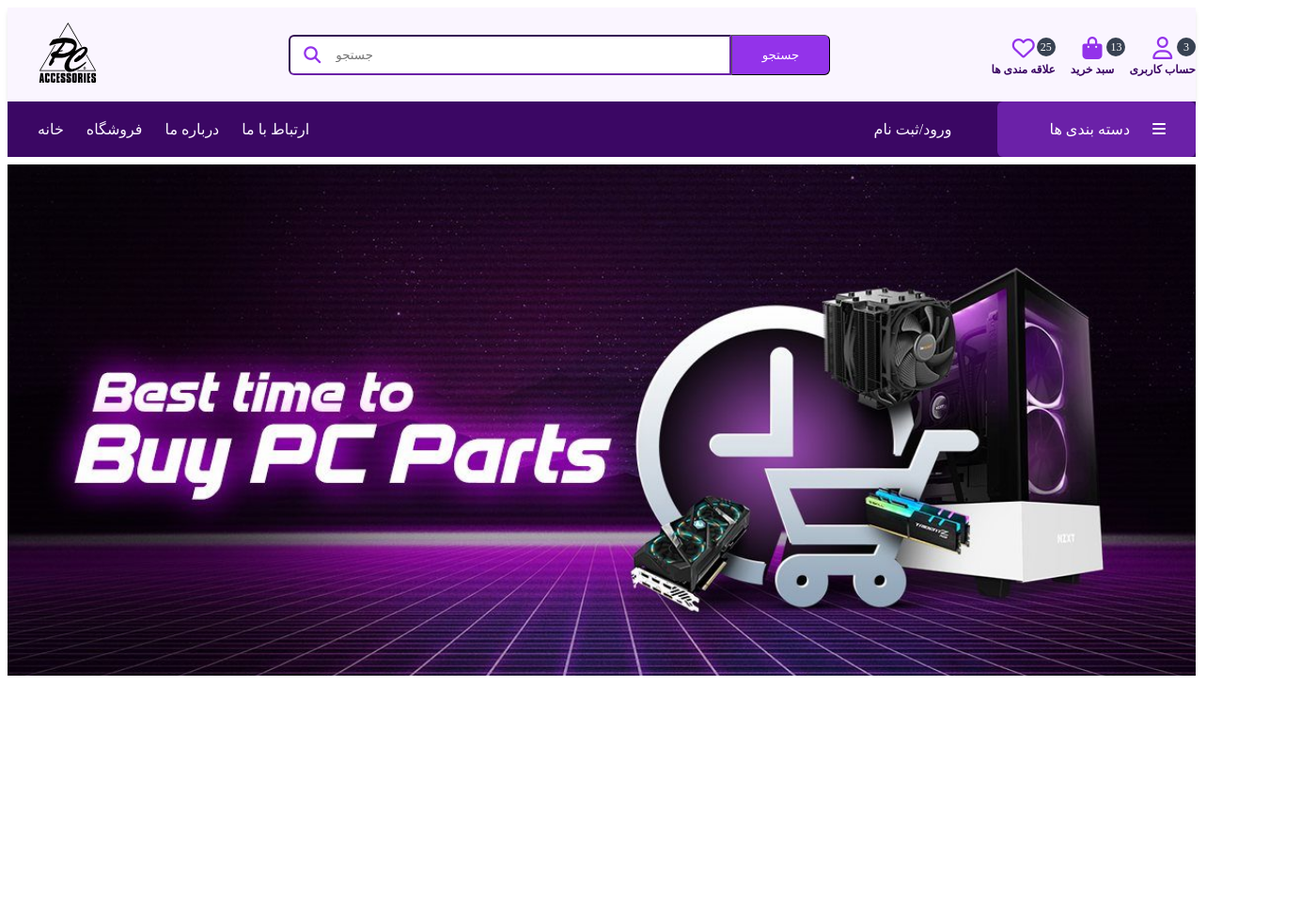
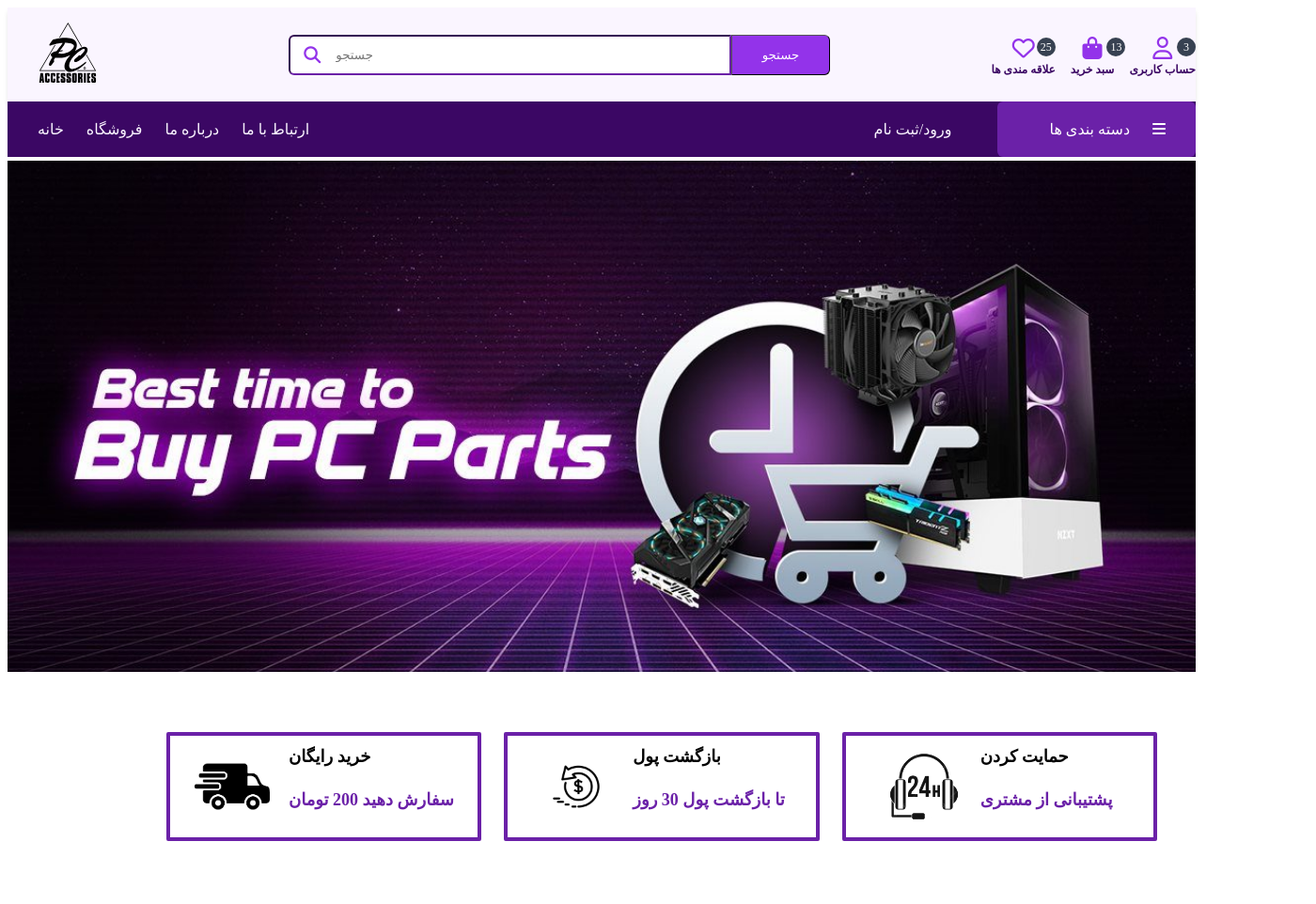
Before and after one commit to amirsr1379/pc-accessories-store, a website: page public/home.html in a window 1280 px wide. Shown: the whole page at 94% size, 1400 px wide, since content can reach past the window. Before the commit the page ends 800 px from the top, so only its background shows below. Drawn offline with Linux system fonts and the light colour scheme; a web font is replaced by a local one.

Commit message:
Features

```diff
--- a/public/home.html
+++ b/public/home.html
@@ -120,8 +120,40 @@
   <!-- navbar end -->
 
   <!-- Banner -->
-  <div class="bg-cover bg-no-repeat bg-center py-36 text-right h-64 mt-2" style="background-image: url('/logo/Banner.jpg');"></div>
+  <div class="bg-cover bg-no-repeat bg-center py-36 text-right h-64 mt-1" style="background-image: url('/logo/Banner.jpg');"></div>
 <!-- end banner -->
+
+<!-- features section -->
+<div class="container p-16">
+  <div class="w-10/12 grid grid-cols-3 gap-6 mx-auto justify-center">
+    <!-- ویژگی تکی -->
+    <div class="border-4 border-purple-800 border-solid rounded-sm py-2 flex justify-center items-center gap-5">
+      <img src="../Logo/delivery van.jpg" alt="" class="w-20 h-20 object-contain">
+      <div>
+        <h4 class="capitaliz text-lg font-bold p-0 m-0">خرید رایگان</h4>
+        <p class="text-purple-800 text-lg font-bold">سفارش دهید 200 تومان</p>
+      </div>
+    </div>
+
+    <div class="border-4 border-purple-800 border-solid rounded-sm py-2 flex justify-center items-center gap-5">
+      <img src="../Logo/money returns.jpg" alt="" class="w-20 h-20 object-contain">
+      <div>
+        <h4 class="capitaliz text-lg font-bold p-0 m-0">بازگشت پول</h4>
+        <p class="text-purple-800 text-lg font-bold">تا بازگشت پول 30 روز</p>
+      </div>
+    </div>
+
+    <div class="border-4 border-purple-800 border-solid rounded-sm py-2 flex justify-center items-center gap-5">
+      <img src="../Logo/24 hours support.jpg" alt="" class="w-20 h-20 object-contain">
+      <div>
+        <h4 class="capitaliz text-lg font-bold p-0 m-0">حمایت کردن</h4>
+        <p class="text-purple-800 text-lg font-bold">پشتیبانی از مشتری</p>
+      </div>
+    </div>
+    <!-- پایان ویژگی تکی -->
+  </div>
+</div>
+<!-- End features section -->
 </body>
 
 </html>
--- a/public/style.css
+++ b/public/style.css
@@ -70,9 +70,18 @@
   top:100%;
 }
 
+.m-0 {
+  margin:0px;
+}
+
 .mx-6 {
   margin-left:1.5rem;
   margin-right:1.5rem;
+}
+
+.mx-auto {
+  margin-left:auto;
+  margin-right:auto;
 }
 
 .ml-6 {
@@ -99,8 +108,16 @@
   margin-top:0.5rem;
 }
 
+.mt-1 {
+  margin-top:0.25rem;
+}
+
 .flex {
   display:flex;
+}
+
+.grid {
+  display:grid;
 }
 
 .hidden {
@@ -131,6 +148,10 @@
   height:16rem;
 }
 
+.h-20 {
+  height:5rem;
+}
+
 .w-10 {
   width:2.5rem;
 }
@@ -155,6 +176,14 @@
   width:100%;
 }
 
+.w-10\/12 {
+  width:83.333333%;
+}
+
+.w-20 {
+  width:5rem;
+}
+
 .max-w-xl {
   max-width:36rem;
 }
@@ -165,6 +194,10 @@
 
 .cursor-pointer {
   cursor:pointer;
+}
+
+.grid-cols-3 {
+  grid-template-columns:repeat(3, minmax(0, 1fr));
 }
 
 .flex-row-reverse {
@@ -181,6 +214,14 @@
 
 .justify-between {
   justify-content:space-between;
+}
+
+.gap-5 {
+  gap:1.25rem;
+}
+
+.gap-6 {
+  gap:1.5rem;
 }
 
 .space-x-4 > :not([hidden]) ~ :not([hidden]) {
@@ -224,6 +265,10 @@
   border-radius:0.375rem;
 }
 
+.rounded-sm {
+  border-radius:0.125rem;
+}
+
 .rounded-l-md {
   border-top-left-radius:0.375rem;
   border-bottom-left-radius:0.375rem;
@@ -252,6 +297,10 @@
 
 .border-r-0 {
   border-right-width:0px;
+}
+
+.border-solid {
+  border-style:solid;
 }
 
 .border-sky-900 {
@@ -319,6 +368,16 @@
   background-color:rgb(125 211 252 / var(--tw-bg-opacity));
 }
 
+.bg-purple-300 {
+  --tw-bg-opacity:1;
+  background-color:rgb(216 180 254 / var(--tw-bg-opacity));
+}
+
+.bg-purple-500 {
+  --tw-bg-opacity:1;
+  background-color:rgb(168 85 247 / var(--tw-bg-opacity));
+}
+
 .bg-cover {
   background-size:cover;
 }
@@ -334,6 +393,14 @@
 .object-contain {
   -o-object-fit:contain;
      object-fit:contain;
+}
+
+.p-0 {
+  padding:0px;
+}
+
+.p-16 {
+  padding:4rem;
 }
 
 .px-6 {
@@ -374,6 +441,11 @@
 .py-36 {
   padding-top:9rem;
   padding-bottom:9rem;
+}
+
+.py-2 {
+  padding-top:0.5rem;
+  padding-bottom:0.5rem;
 }
 
 .pl-12 {
@@ -435,6 +507,11 @@
 .text-5xl {
   font-size:3rem;
   line-height:1;
+}
+
+.text-base {
+  font-size:1rem;
+  line-height:1.5rem;
 }
 
 .font-bold {
@@ -513,6 +590,18 @@
   box-shadow:var(--tw-ring-offset-shadow, 0 0 #0000), var(--tw-ring-shadow, 0 0 #0000), var(--tw-shadow);
 }
 
+.shadow-lg {
+  --tw-shadow:0 10px 15px -3px rgb(0 0 0 / 0.1), 0 4px 6px -4px rgb(0 0 0 / 0.1);
+  --tw-shadow-colored:0 10px 15px -3px var(--tw-shadow-color), 0 4px 6px -4px var(--tw-shadow-color);
+  box-shadow:var(--tw-ring-offset-shadow, 0 0 #0000), var(--tw-ring-shadow, 0 0 #0000), var(--tw-shadow);
+}
+
+.shadow-xl {
+  --tw-shadow:0 20px 25px -5px rgb(0 0 0 / 0.1), 0 8px 10px -6px rgb(0 0 0 / 0.1);
+  --tw-shadow-colored:0 20px 25px -5px var(--tw-shadow-color), 0 8px 10px -6px var(--tw-shadow-color);
+  box-shadow:var(--tw-ring-offset-shadow, 0 0 #0000), var(--tw-ring-shadow, 0 0 #0000), var(--tw-shadow);
+}
+
 .transition {
   transition-property:color, background-color, border-color, text-decoration-color, fill, stroke, opacity, box-shadow, transform, filter, -webkit-backdrop-filter;
   transition-property:color, background-color, border-color, text-decoration-color, fill, stroke, opacity, box-shadow, transform, filter, backdrop-filter;
```
Also changed, not shown: Logo/24 hours support.jpg (added), Logo/delivery van.jpg (added), Logo/money returns.jpg (added).
